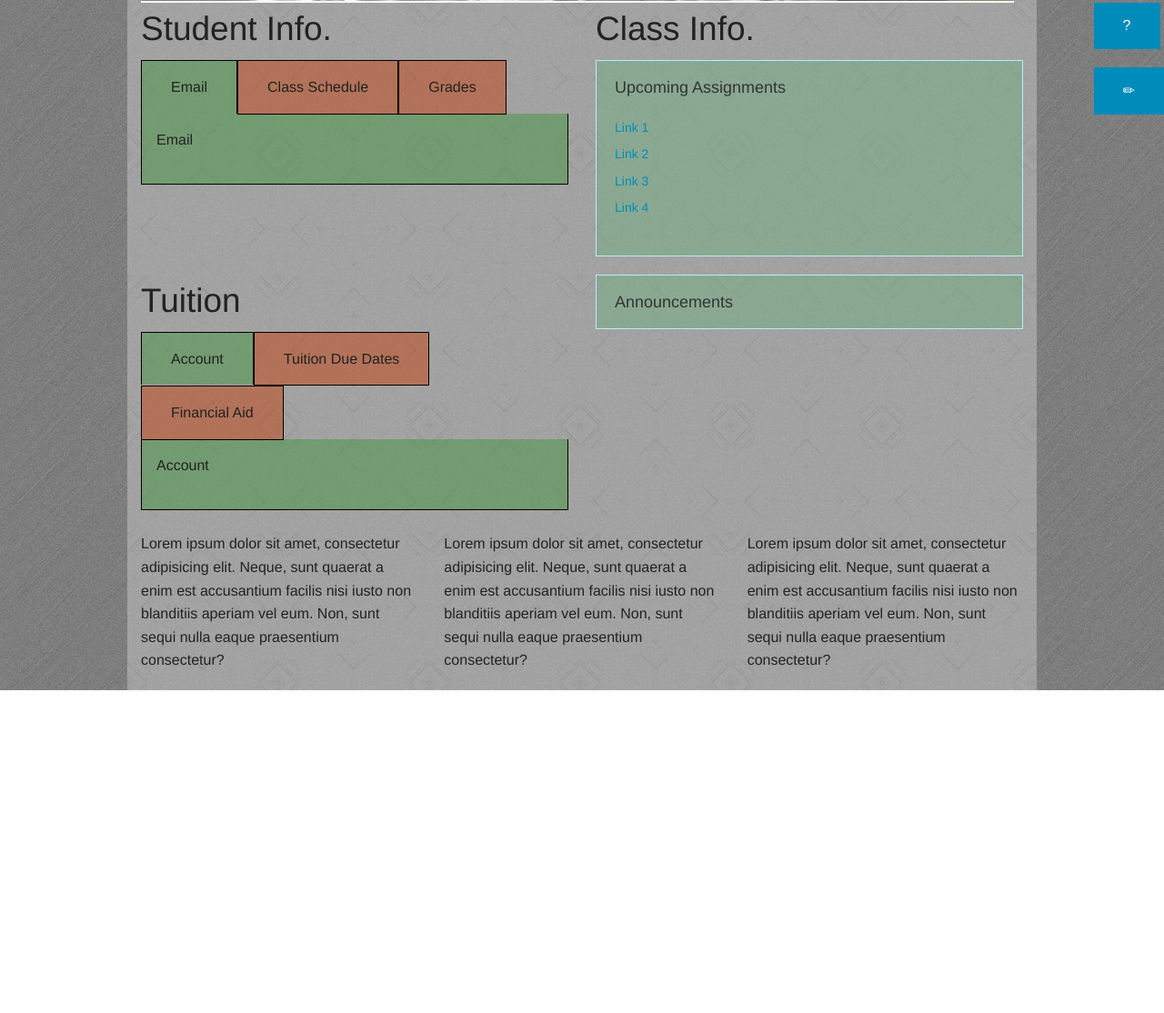
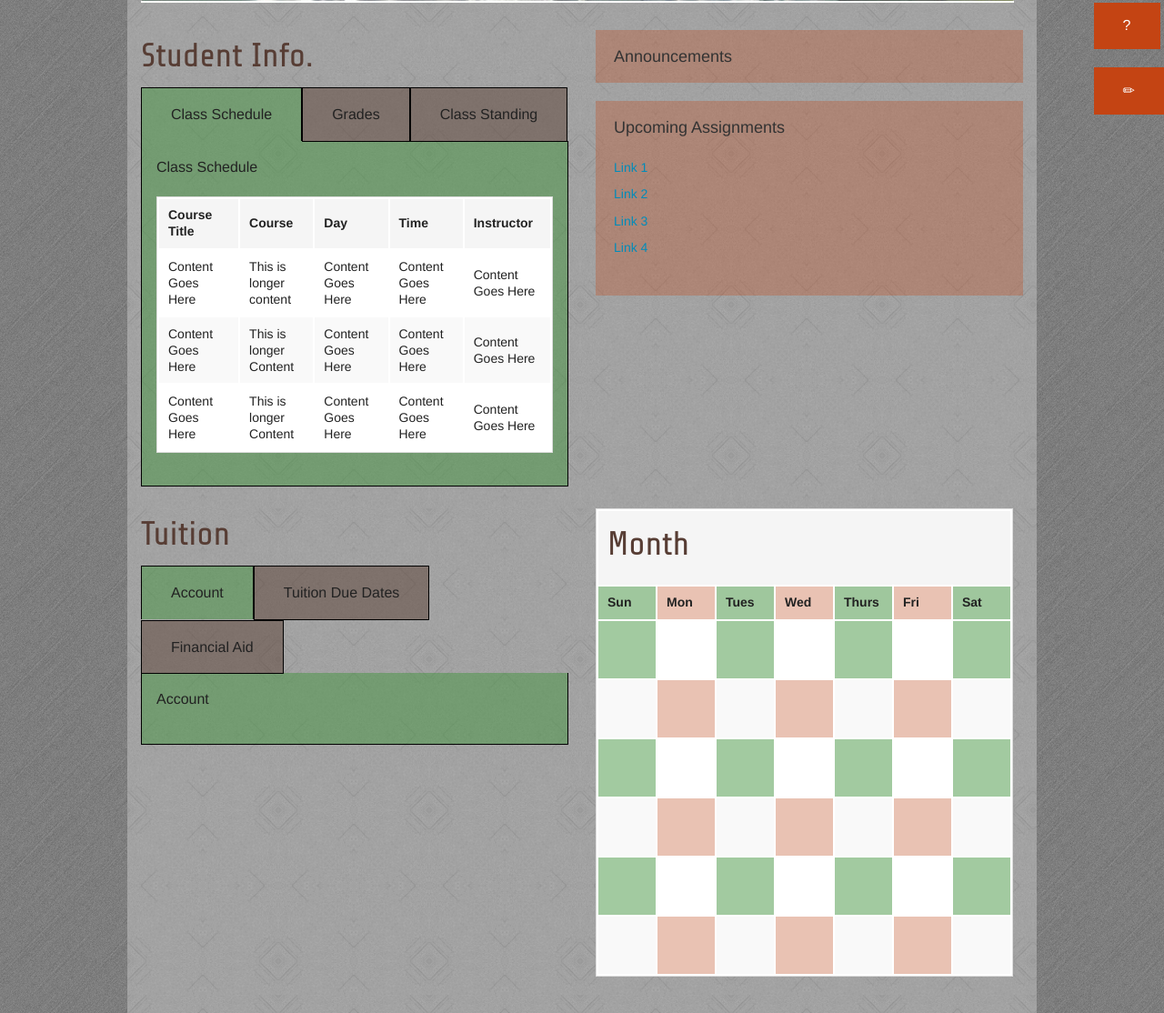
Before and after one commit to tweyrauch/p3-myewu-portal, a plain HTML site: page index.html in a window 1280 px wide. Shown: the part 307-1421 px from the top of the page at 91% size. Before the commit the page ends 1066 px from the top, so only its background shows below. Drawn offline with Linux system fonts and the light colour scheme; a web font is replaced by a local one.

Commit message:
Version 6
*added tables (including for makeshift calendar)
*additional styling (including adding fonts)

```diff
--- a/css/styles.css
+++ b/css/styles.css
@@ -1,5 +1,10 @@
 body{
 	background: url("../img/brushed_alu_dark.png");
+	font-family: Helvetica, sans-serif;
+}
+
+section:first-of-type{
+	padding-top: 30px;
 }
 
 .row{
@@ -10,6 +15,31 @@ body{
 	float: right;
 	list-style: none;
 }
+
+.button{
+	background: #C44413;
+}
+
+.button:hover{
+	background: #469643;
+}
+
+.calendar td{
+	height: 4.5em;
+	width: 4.5em;
+}
+
+/*Text styles*/
+h1{
+	color: #C3262E;
+	font-family: 'Federo', sans-serif;
+}
+
+h2{
+	color: #573D34;
+	font-family: 'Share Tech', sans-serif;
+}
+
 
 /* Masthead */
 header{
@@ -32,12 +62,15 @@ header h1{
 
 .tabs-content > .content.active{
 	padding:16px;
+
 }
 
 
 .tabs-content > .content.active,
 .tabs dd.active a,
-.tabs dd.active a:hover{
+.tabs dd.active a:hover,
+.calendar tr:nth-child(odd) td:nth-child(odd),
+.calendar thead tr:nth-child(2) th:nth-child(odd){
 	background: rgba(70,150,67,.5);
 }
 
@@ -46,11 +79,11 @@ header h1{
 }
 
 .tabs dd > a{
-	background: rgba(196,68,19,.5);
+	background: rgba(93,66,55,.5);
 }
 
 .tabs dd > a:hover{
-	background: rgba(196,68,19,.8);
+	background: rgba(93,66,55,.8);
 }
 
 dd.active{
@@ -58,11 +91,14 @@ dd.active{
 }
 
 /*Column 2 Styling*/
-.panel.callout{
-	background: rgba(111, 175, 126, 0.47);
+.panel.callout,
+.calendar tr:nth-child(even) td:nth-child(even),
+.calendar thead tr:nth-child(2) th:nth-child(even){
+	background: rgba(196,68,19,.3);
+	border:none;
 }
 
 /*Modal*/
 .reveal-modal-bg{
-	background: orange;
+	background: #C44413;
 }
--- a/index.html
+++ b/index.html
@@ -8,6 +8,9 @@
 
     <link rel="stylesheet" href="css/foundation.css" />
     <link rel="stylesheet" href="css/styles.css" />
+
+    <link href='http://fonts.googleapis.com/css?family=Federo' rel='stylesheet' type='text/css'>
+    <link href='http://fonts.googleapis.com/css?family=Share+Tech' rel='stylesheet' type='text/css'>
 
     <script src="js/vendor/modernizr.js"></script>
 
@@ -29,15 +32,15 @@
       <li><a href="#" data-options="align:left" data-dropdown="drop1" class="button">&#63;</a>
       <ul id="drop1" class="f-dropdown" data-dropdown-content>
         <li><a href="#"  id="joyride">Tour</a></li>
-        <li><a href="#">This is another</a></li>
-        <li><a href="#">Yet another</a></li>
+        <li><a href="#">Quick Reference Guide</a></li>
+        <li><a href="#">Contact</a></li>
       </ul></li>
 
       <li><a href="#" data-options="align:left" data-dropdown="drop2" class="button">&#9999;</a>
       <ul id="drop2" class="f-dropdown" data-dropdown-content>
-        <li><a href="#">Tour</a></li>
-        <li><a href="#">This is another</a></li>
-        <li><a href="#">Yet another</a></li>
+        <li><a href="#">Settings</a></li>
+        <li><a href="#">Other Settings</a></li>
+        <li><a href="#">More Settings</a></li>
       </ul></li>
 </ul>
 
@@ -49,17 +52,49 @@
 
         <!-- Student Info Tabs -->
         <dl class="tabs" data-tab>
-          <dd class="active"><a href="#email">Email</a></dd>
-          <dd><a href="#schedule">Class Schedule</a></dd>
+          <dd class="active"><a href="#schedule">Class Schedule</a></dd>
           <dd><a href="#grades">Grades</a></dd>
+          <dd><a href="#standing">Class Standing</a></dd>
         </dl>
 
         <div class="tabs-content">
-          <div class="content active" id="email">
-            <p>Email</p>
-          </div>
-          <div class="content" id="schedule">
+          <div class="content active" id="schedule">
             <p>Class Schedule</p>
+            <table>
+              <thead>
+                <tr>
+                  <th width="200">Course Title</th>
+                  <th width="150">Course</th>
+                  <th width="150">Day</th>
+                  <th width="150">Time</th>
+                  <th width="150">Instructor</th>
+                </tr>
+              </thead>
+              <tbody>
+                <tr>
+                  <td>Content Goes Here</td>
+                  <td>This is longer content</td>
+                  <td>Content Goes Here</td>
+                  <td>Content Goes Here</td>
+                  <td>Content Goes Here</td>
+                </tr>
+                <tr>
+                  <td>Content Goes Here</td>
+                  <td>This is longer Content</td>
+                  <td>Content Goes Here</td>
+                  <td>Content Goes Here</td>
+                  <td>Content Goes Here</td>
+                </tr>
+                <tr>
+                  <td>Content Goes Here</td>
+                  <td>This is longer Content </td>
+                  <td>Content Goes Here</td>
+                  <td>Content Goes Here</td>
+                  <td>Content Goes Here</td>
+                </tr>
+
+              </tbody>
+            </table>
           </div>
           <div class="content" id="grades">
             <div class="large-12 columns">
@@ -69,16 +104,49 @@
                   <option value="winter">Winter</option>
                   <option value="spring">Spring</option>
                 </select>
-              </label>
             </div>
-            <p>Grades</p>
+            <table>
+              <thead>
+                <tr>
+                  <th width="200">Course Title</th>
+                  <th width="150">Final Grade</th>
+                </tr>
+              </thead>
+              <tbody>
+                <tr>
+                  <td>Content Goes Here</td>
+                  <td>Content Goes Here</td>
+                </tr>
+                <tr>
+                  <td>Content Goes Here</td>
+                  <td>Content Goes Here</td>
+                </tr>
+                <tr>
+                  <td>Content Goes Here</td>
+                  <td>Content Goes Here</td>
+                </tr>
+
+              </tbody>
+            </table>
+          </div>
+          <div class="content" id="standing">
+            <h6>Class Standing:</h6>
+            <h6 class="large-6 columns">Credits Earned:</h6>
+            <h6 class="large-6 columns">Remaining Credits:</h6>
+            <h6>Classes to take</h6>
           </div>
         </div>
       </div>
 
       <!-- Column 2 -->
       <div class="large-6 columns">
-        <h2>Class Info.</h2>
+          <div class="panel callout">
+          <h5>Announcements</h5>
+        </div>
+
+      </div>
+
+      <div class="large-6 columns">
 
         <div class="panel callout">
           <h5>Upcoming Assignments</h5>
@@ -99,32 +167,100 @@
         <div class="large-6 columns">
           <h2>Tuition</h2>
 
-          <!-- Accounts Tabs -->
+        <!-- Account Tabs -->
         <dl class="tabs" data-tab>
           <dd class="active"><a href="#account">Account</a></dd>
-            <dd><a href="#tuition-dates">Tuition Due Dates</a></dd>
-            <dd><a href="#financial-aid">Financial Aid</a></dd>
+          <dd><a href="#tuition-due">Tuition Due Dates</a></dd>
+          <dd><a href="#aid">Financial Aid</a></dd>
         </dl>
 
         <div class="tabs-content">
           <div class="content active" id="account">
             <p>Account</p>
           </div>
-            <div class="content" id="tuition-dates">
+          <div class="content" id="tuition-due">
             <p>Tuition Due Dates</p>
           </div>
-            <div class="content" id="financial-aid">
+          <div class="content" id="aid">
             <p>Financial Aid</p>
           </div>
         </div>
       </div>
 
         <!-- Column 2 -->
+
+
         <div class="large-6 columns">
-          <div class="panel callout">
-          <h5>Announcements</h5>
-        </div>
-
+          <table class="calendar">
+            <thead>
+              <tr><th colspan="7"><h2>Month</h2></th></tr>
+              <tr>
+                <th>Sun</th>
+                <th>Mon</th>
+                <th>Tues</th>
+                <th>Wed</th>
+                <th>Thurs</th>
+                <th>Fri</th>
+                <th>Sat</th>
+              </tr>
+          </thead>
+          <tbody>
+            <tr>
+              <td></td>
+              <td></td>
+              <td></td>
+              <td></td>
+              <td></td>
+              <td></td>
+              <td></td>
+            </tr>
+            <tr>
+              <td></td>
+              <td></td>
+              <td></td>
+              <td></td>
+              <td></td>
+              <td></td>
+              <td></td>
+            </tr>
+            <tr>
+              <td></td>
+              <td></td>
+              <td></td>
+              <td></td>
+              <td></td>
+              <td></td>
+              <td></td>
+            </tr>
+            <tr>
+              <td></td>
+              <td></td>
+              <td></td>
+              <td></td>
+              <td></td>
+              <td></td>
+              <td></td>
+            </tr>
+            <tr>
+              <td></td>
+              <td></td>
+              <td></td>
+              <td></td>
+              <td></td>
+              <td></td>
+              <td></td>
+            </tr>
+            <tr>
+              <td></td>
+              <td></td>
+              <td></td>
+              <td></td>
+              <td></td>
+              <td></td>
+              <td></td>
+            </tr>
+          </tbody>
+          </table>
         </div>
 
       </section>
@@ -137,15 +273,15 @@
     <footer class="row">
 
       <div class="columns large-4">
-        <p>Lorem ipsum dolor sit amet, consectetur adipisicing elit. Neque, sunt quaerat a enim est accusantium facilis nisi iusto non blanditiis aperiam vel eum. Non, sunt sequi nulla eaque praesentium consectetur?</p>
+        <p></p>
       </div>
 
       <div class="columns large-4">
-        <p>Lorem ipsum dolor sit amet, consectetur adipisicing elit. Neque, sunt quaerat a enim est accusantium facilis nisi iusto non blanditiis aperiam vel eum. Non, sunt sequi nulla eaque praesentium consectetur?</p>
+        <p></p>
       </div>
 
       <div class="columns large-4">
-        <p>Lorem ipsum dolor sit amet, consectetur adipisicing elit. Neque, sunt quaerat a enim est accusantium facilis nisi iusto non blanditiis aperiam vel eum. Non, sunt sequi nulla eaque praesentium consectetur?</p>
+        <p></p>
       </div>
 
     </footer>
```
Lines whose indentation alone changed are shown as unchanged.
